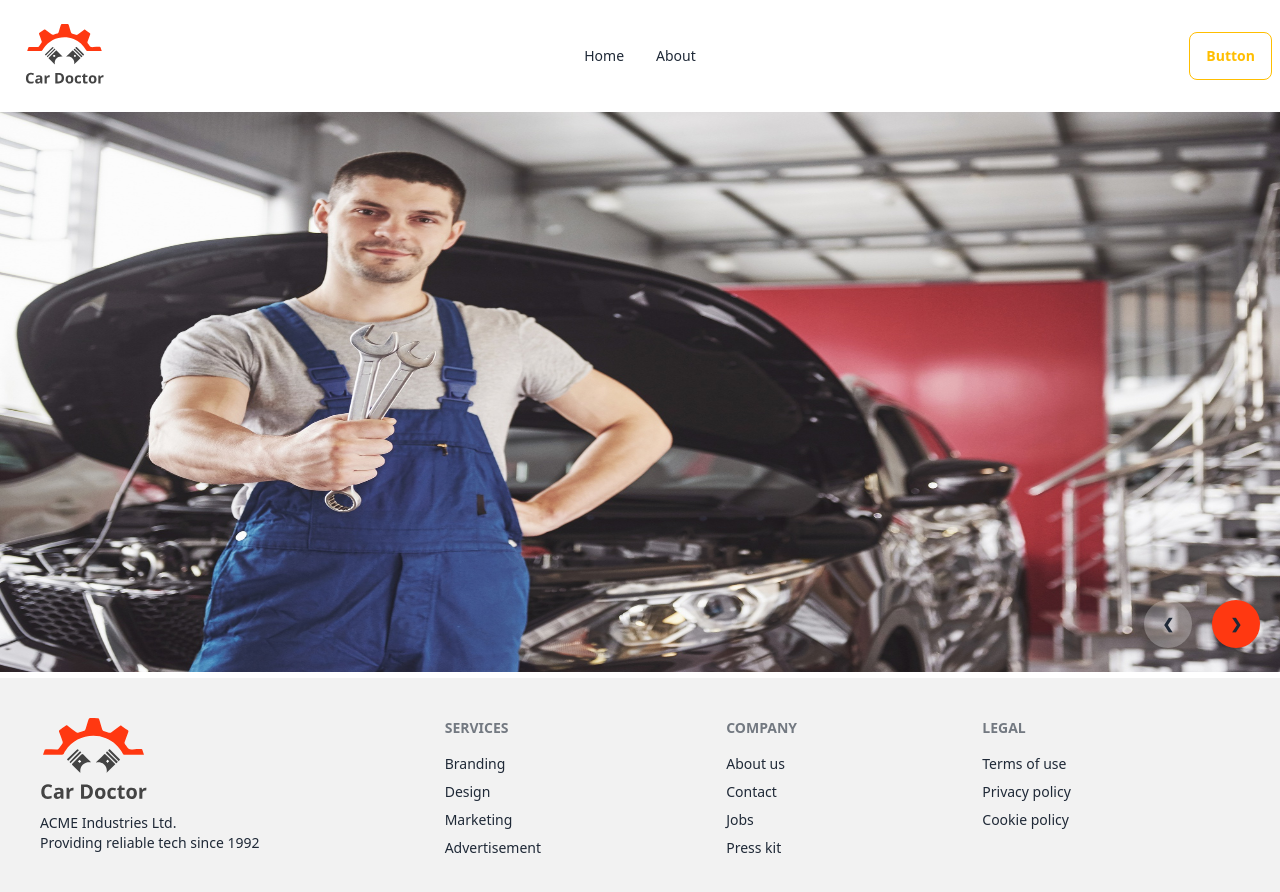
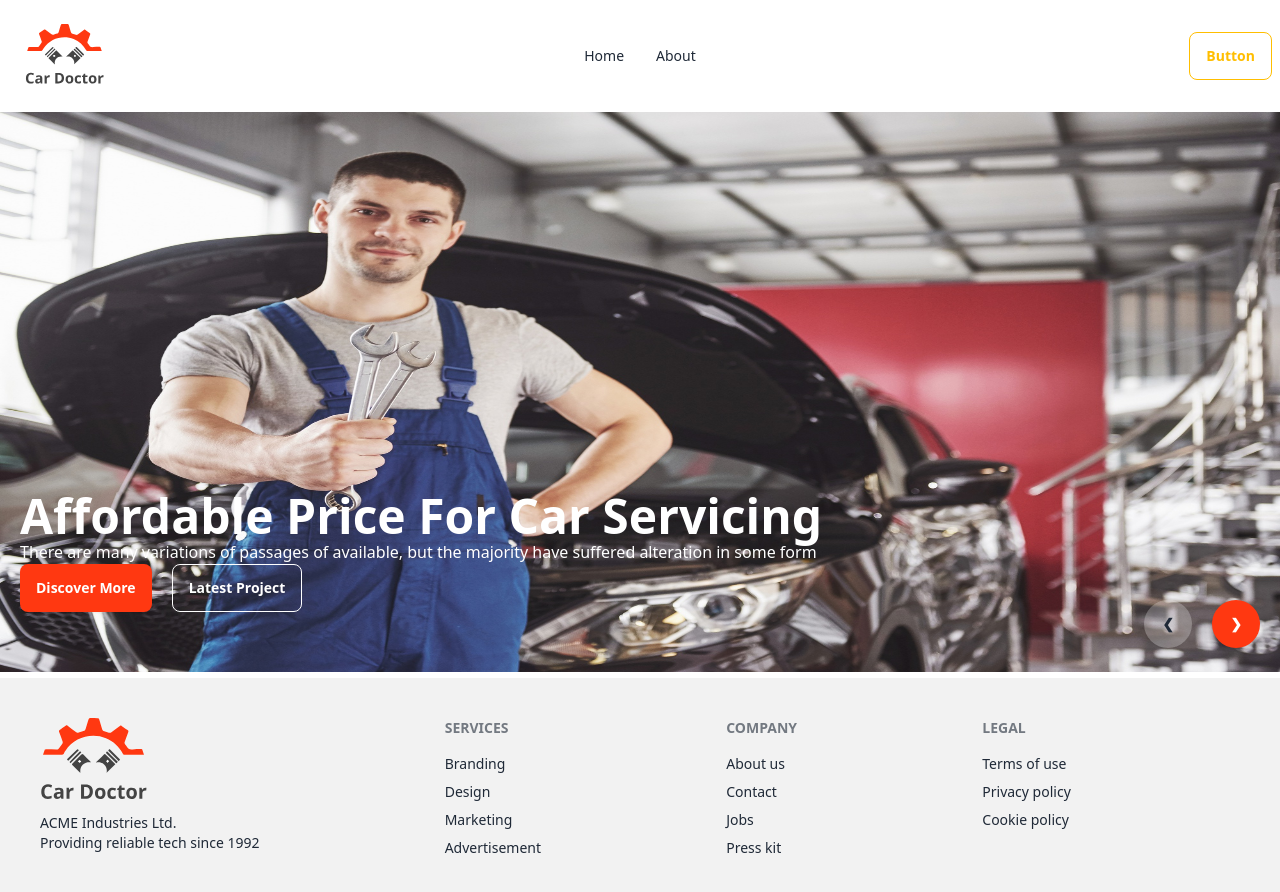
Before and after one commit to Arif-Islam21/car-doctor, a React (Vite) app: page / in a window 1280 px wide. Shown: the top 892 px of the page. Built offline with nearby package versions, Linux system fonts and the light colour scheme.

Commit message:
working with genius car banner

```diff
--- a/src/Pages/Banner/Banner.jsx
+++ b/src/Pages/Banner/Banner.jsx
@@ -10,6 +10,25 @@ const Banner = () => {
     <div className="carousel w-full">
       <div id="slide1" className="carousel-item relative max-h-[70vh] w-full">
         <img src={image1} className="w-full " />
+        <div className="absolute left-5 right-5 bottom-0 flex -translate-y-1/2 transform gap-5">
+          <div className="text-white">
+            <h2 className="text-5xl font-bold">
+              Affordable Price For Car Servicing
+            </h2>
+            <p>
+              There are many variations of passages of available, but the
+              majority have suffered alteration in some form
+            </p>
+            <div className="">
+              <button className="btn mr-5 bg-themeColor text-white font-semibold border-none hover:text-themeColor">
+                Discover More
+              </button>
+              <button className="btn btn-outline text-white font-semibold">
+                Latest Project
+              </button>
+            </div>
+          </div>
+        </div>
         <div className="absolute left-5 right-5 bottom-0 flex -translate-y-1/2 transform justify-end gap-5">
           <a
             href="#slide6"
@@ -17,7 +36,10 @@ const Banner = () => {
           >
             ❮
           </a>
-          <a href="#slide2" className="btn bg-[#FF3811] border-none btn-circle">
+          <a
+            href="#slide2"
+            className="btn bg-[#FF3811] text-white border-none btn-circle"
+          >
             ❯
           </a>
         </div>
--- a/tailwind.config.js
+++ b/tailwind.config.js
@@ -2,7 +2,11 @@
 export default {
   content: ["./index.html", "./src/**/*.{js,ts,jsx,tsx}"],
   theme: {
-    extend: {},
+    extend: {
+      colors: {
+        themeColor: "#FF3811",
+      },
+    },
   },
   plugins: [require("daisyui")],
 };
```
